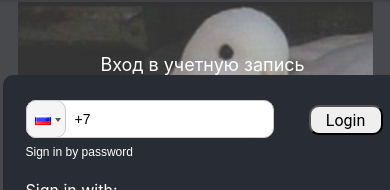
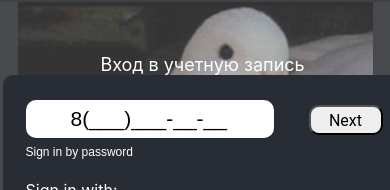
Before and after one commit to GoSSy4691/React-app_e-shop_GoSSy.link, a React (Create React App) app: page / in a window 390 px wide. Both pictures are taken after a click on the element 185 px from the left and 55 px from the top of the page. Shown: the part 98-288 px from the top of the page. Built offline with nearby package versions, Linux system fonts and the light colour scheme.

Commit message:
refactor: own phone input form in login
rmv react-phone-input-2 from package

```diff
--- a/package.json
+++ b/package.json
@@ -10,7 +10,6 @@
     "react": "^17.0.2",
     "react-cookie": "^4.1.1",
     "react-dom": "^17.0.2",
-    "react-phone-input-2": "^2.14.0",
     "react-redux": "^7.2.4",
     "react-router-dom": "^5.2.0",
     "react-scripts": "4.0.3",
--- a/src/packages/login/ByPass.jsx
+++ b/src/packages/login/ByPass.jsx
@@ -36,6 +36,7 @@ export default function ByPass(props) {
               <input
                 className={s.loginForm}
                 name={"Login"}
+                autoFocus
                 placeholder="Login"
                 value={login}
                 onChange={(e) => setLogin(e.target.value)}
--- a/src/packages/login/ByPhone.jsx
+++ b/src/packages/login/ByPhone.jsx
@@ -11,33 +11,32 @@ import useDispatchPopup from "../popup/dispatchPopup.js";
 import vkIco from "../../files/img/token/vk.png";
 import yandexIco from "../../files/img/token/ya.png";
 import googleIco from "../../files/img/token/gog.png";
-import PhoneInput from "react-phone-input-2";
-import "react-phone-input-2/lib/style.css";
+import InputPhone from "./InputPhone.jsx";
+import InputCode from "./InputCode.jsx";
 
 export default function ByPhone(props) {
-  const [phoneCode, setPhoneCode] = useState("");
-  const [savedPhone, setSavedPhone] = useState("");
-  const [placeholderPhone, setPlaceholderPhone] = useState("Phone");
+  const [phone, setPhone] = useState("8(___)___-__-__");
+  const [code, setCode] = useState("____");
+  const [inputType, setInputType] = useState("Phone");
   const dispatch = useDispatch();
   const popupDispatch = useDispatchPopup();
 
   function getAnswerPhone() {
-    if (phoneCode.length > 4) {
-      setSavedPhone(phoneCode);
-      authByPhone(savedPhone)
+    if (phone.length > 4) {
+      authByPhone(phone)
         .then((data) => {
           dispatch({ type: "LOGIN_CONFIRM", payload: data });
           popupDispatch({ type: "POPUP", payload: "Code sent" });
-          setPlaceholderPhone("Code");
-          setPhoneCode("");
+          setInputType("Code");
+          setPhone("");
         })
         .catch((error) => {
           let answer = error.response.status + " " + error.response.statusText;
           popupDispatch({ type: "ERROR", payload: answer });
         });
     }
-    if (phoneCode.length <= 4) {
-      authPhoneCode(savedPhone, phoneCode)
+    if (phone.length <= 4) {
+      authPhoneCode(phone, code)
         .then((data) => {
           dispatch({ type: "LOGIN_CONFIRM", payload: data });
           popupDispatch({ type: "POPUP", payload: "code confirmed" });
@@ -55,17 +54,6 @@ export default function ByPhone(props) {
     props.setLoginForm("Wait");
   }
 
-  function codeChecker(input) {
-    // let match = input.match("^[0-9]+$");
-    // console.log(input);
-    // console.log(match);
-    // if (match !== null) {
-    //   let match2 = match.join("");
-    //   setPhoneCode(match2);
-    // }
-    if (input.length < 5) setPhoneCode(input);
-  }
-
   return (
     <div className={patternCSS.darkenBackground}>
       <div className={patternCSS.activeBox}>
@@ -74,33 +62,22 @@ export default function ByPhone(props) {
           <div className={s.afterName}>
             <div className={s.flexbox}>
               <div className={s.phoneNumber}>
-                {placeholderPhone === "Phone" ? (
-                  <PhoneInput
-                    country={"ru"}
-                    value={phoneCode}
-                    onChange={(e) => setPhoneCode(e)}
-                    inputStyle={{
-                      width: "248px",
-                      height: "38px",
-                      borderRadius: "10px",
-                    }}
-                    buttonStyle={{ borderRadius: "10px" }}
+                {inputType === "Phone" ? (
+                  <InputPhone
+                    phone={phone}
+                    setPhone={setPhone}
+                    getAnswerPhone={getAnswerPhone}
                   />
                 ) : (
-                  <input
-                    name={"Phone"}
-                    className={s.codeAfterNumber}
-                    placeholder={placeholderPhone}
-                    value={phoneCode}
-                    onChange={(e) => codeChecker(e.target.value)}
-                    onKeyPress={(e) =>
-                      e.nativeEvent.key === "Enter" ? getAnswerPhone() : null
-                    }
+                  <InputCode
+                    code={code}
+                    setCode={setCode}
+                    getAnswerPhone={getAnswerPhone}
                   />
                 )}
               </div>
               <button className={s.loginBtn} onClick={getAnswerPhone}>
-                Login
+                Next
               </button>
             </div>
             <button
--- /dev/null
+++ b/src/packages/login/InputCode.jsx
@@ -0,0 +1,33 @@
+import s from "./login.module.css";
+
+export default function InputPhone(props) {
+  function codeChecker(input) {
+    let array = props.code.split("");
+    let lastEmptyIndex = array.findIndex((e) => e === "_");
+    if (input === null) {
+      if (lastEmptyIndex - 1 === -2) lastEmptyIndex = 4;
+      array[lastEmptyIndex - 1] = "_";
+      props.setCode(array.join(""));
+    } else {
+      if (Number(input) < 10) {
+        array[lastEmptyIndex] = input;
+        props.setCode(array.join(""));
+      }
+    }
+  }
+
+  return (
+    <input
+      name={"phoneCode"}
+      autoFocus
+      className={s.codeAfterNumber}
+      style={{ textAlign: "center" }}
+      value={props.code}
+      inputMode="numeric"
+      onChange={(e) => codeChecker(e.nativeEvent.data)}
+      onKeyPress={(e) =>
+        e.nativeEvent.key === "Enter" ? props.getAnswerPhone() : null
+      }
+    />
+  );
+}
--- /dev/null
+++ b/src/packages/login/InputPhone.jsx
@@ -0,0 +1,43 @@
+import s from "./login.module.css";
+
+export default function InputPhone(props) {
+  function phoneChecker(input) {
+    let array = props.phone.split("");
+    let lastEmptyIndex = array.findIndex((e) => e === "_");
+    if (input === null) {
+      switch (array[lastEmptyIndex - 1]) {
+        case "(":
+        case ")":
+        case "-":
+          lastEmptyIndex--;
+          break;
+        default:
+          break;
+      }
+      if (lastEmptyIndex - 1 !== 0) {
+        if (lastEmptyIndex - 1 === -2) lastEmptyIndex = 15;
+        array[lastEmptyIndex - 1] = "_";
+        props.setPhone(array.join(""));
+      }
+    } else {
+      if (Number(input) < 10) {
+        array[lastEmptyIndex] = input;
+        props.setPhone(array.join(""));
+      }
+    }
+  }
+
+  return (
+    <input
+      name={"phoneCode"}
+      autoFocus
+      className={s.phoneBeforeCode}
+      value={props.phone}
+      inputMode="numeric"
+      onChange={(e) => phoneChecker(e.nativeEvent.data)}
+      onKeyPress={(e) =>
+        e.nativeEvent.key === "Enter" ? props.getAnswerPhone() : null
+      }
+    />
+  );
+}
--- a/src/packages/login/login.module.css
+++ b/src/packages/login/login.module.css
@@ -35,6 +35,7 @@
     border-radius: 10px;
     font-size: 21px;
     border: none;
+    outline: none;
     cursor: url("https://cdn.custom-cursor.com/db/4129/32/arrow2402.png"), auto;
 }
 
@@ -45,13 +46,38 @@
     color: black;
 }
 
+.phoneBeforeCode {
+    text-align: start;
+    width: 158px;
+    height: 36px;
+    border-radius: 10px;
+    font-size: 21px;
+    border: none;
+    padding: 1px 45px;
+    outline: none;
+    cursor: url("https://cdn.custom-cursor.com/db/4129/32/arrow2402.png"), auto;
+}
+
+.phoneBeforeCode text {
+    margin-left: 10px;
+}
+
+.phoneBeforeCode::after {
+    position: absolute;
+    left: 5px;
+    top: 3px;
+    content: attr(data-placeholder);
+    pointer-events: none;
+    opacity: 0.6;
+}
+
 .codeAfterNumber {
-    text-align: center;
     width: 244px;
     height: 36px;
     border-radius: 10px;
     font-size: 21px;
     border: none;
+    outline: none;
     cursor: url("https://cdn.custom-cursor.com/db/4129/32/arrow2402.png"), auto;
 }
 
@@ -96,6 +122,7 @@ input[type=number] {
     border-radius: 10px;
     font-size: 21px;
     border: none;
+    outline: none;
     cursor: url("https://cdn.custom-cursor.com/db/4129/32/arrow2402.png"), auto;
 }
 
```
